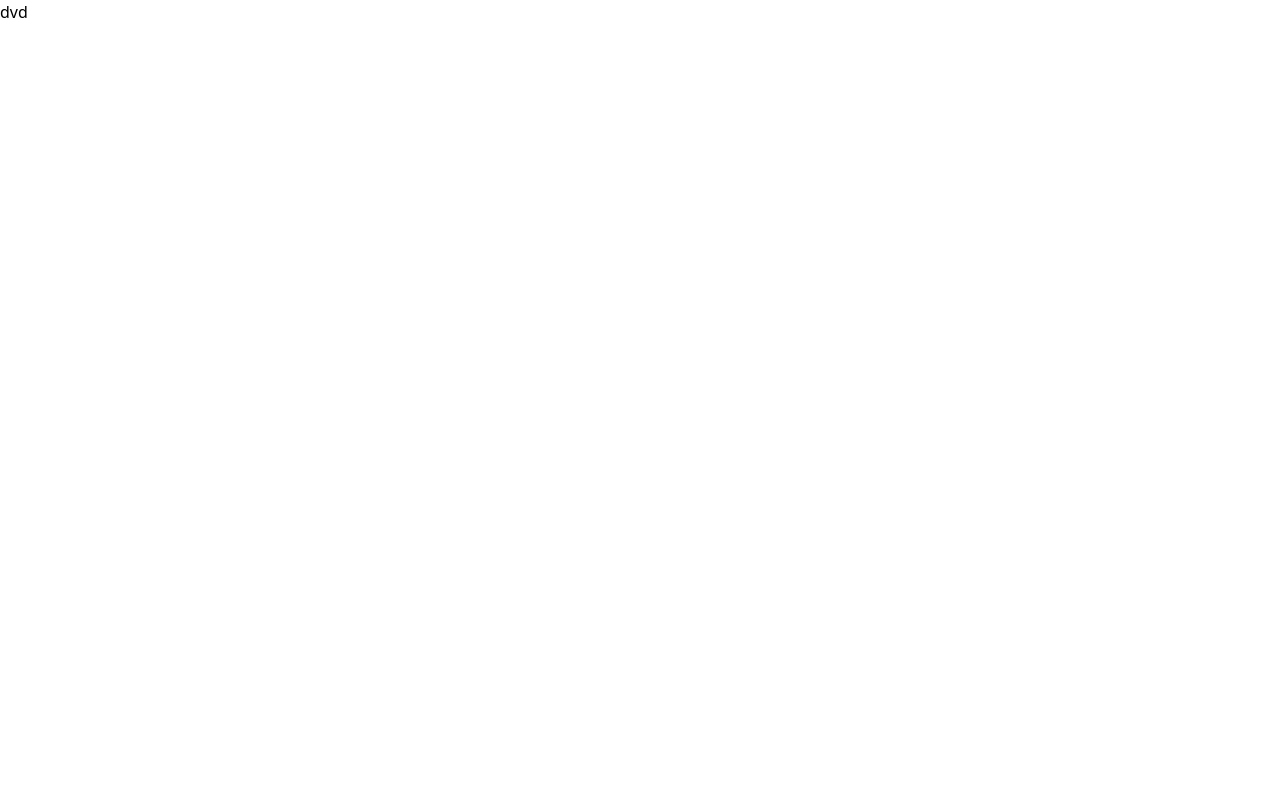
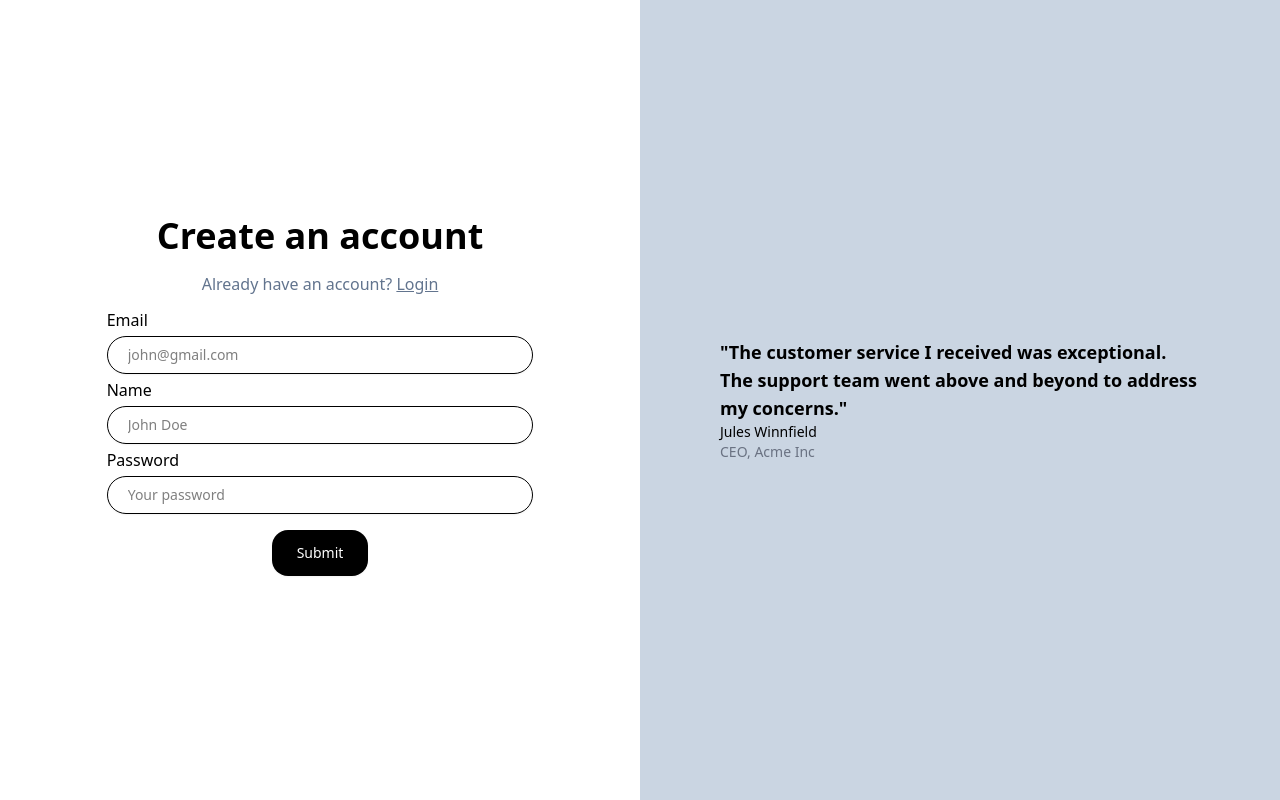
Before and after one commit to VarunThisSide/inkwell, a React app in the folder frontend/: page /signup in a window 1280 px wide. Built offline with nearby package versions, Linux system fonts and the light colour scheme; the HTML template or start-up script is replaced by a standard one.

Commit message:
Added signup and signin pages

```diff
--- a/frontend/package.json
+++ b/frontend/package.json
@@ -14,6 +14,7 @@
     "@varunthisside/inkwell-common": "^1.0.3",
     "react": "^19.2.0",
     "react-dom": "^19.2.0",
+    "react-hook-form": "^7.69.0",
     "react-router-dom": "^7.11.0"
   },
   "devDependencies": {
--- /dev/null
+++ b/frontend/src/components/CreateAccount.tsx
@@ -0,0 +1,44 @@
+import { Link } from "react-router-dom"
+import { useForm } from 'react-hook-form'
+import type { SubmitHandler } from "react-hook-form"
+import type { SignupInput } from "@varunthisside/inkwell-common"
+
+export const CreateAccount = () => {
+  const {
+  register,
+  handleSubmit,
+  } = useForm<SignupInput>()
+
+  const onSubmit : SubmitHandler<SignupInput>=(data)=>{
+    console.log(data)
+  }
+
+  return (
+    <div className="flex flex-col justify-center items-center md:w-[50vw]">
+      <div className="text-4xl my-2 font-bold">
+        Create an account
+      </div>
+      <div className="text-slate-500 my-2">
+        Already have an account? <Link to='/signin' className="underline">Login</Link>
+      </div>
+
+      <form onSubmit={handleSubmit(onSubmit)} className="w-2/3">
+        <div className="my-1">
+          Email
+        </div>
+        <input {...register('email')} placeholder="john@gmail.com" className="inline rounded-full bg-neutral-secondary-medium border border-default-medium text-heading text-sm focus:ring-brand focus:border-brand w-full px-5 py-2 shadow-xs"/>
+        <div className="my-1">
+          Name
+        </div>
+        <input {...register('name')} placeholder="John Doe" className="inline rounded-full bg-neutral-secondary-medium border border-default-medium text-heading text-sm focus:ring-brand focus:border-brand w-full px-5 py-2 shadow-xs"/>
+        <div className="my-1">
+          Password
+        </div>
+        <input {...register('password')} type="password" placeholder="Your password" className="inline rounded-full bg-neutral-secondary-medium border border-default-medium text-heading text-sm focus:ring-brand focus:border-brand w-full px-5 py-2 shadow-xs"/>
+        <div className="flex justify-center items-center">
+          <input type="submit" value={"Submit"} className="text-white bg-black my-4 box-border border border-transparent hover:bg-gray-800 focus:ring-4 focus:ring-neutral-tertiary shadow-xs font-medium leading-5 rounded-2xl px-6 text-sm py-3 focus:outline-none cursor-pointer"/>
+        </div>
+      </form>
+    </div>
+  )
+}
--- /dev/null
+++ b/frontend/src/components/Quote.tsx
@@ -0,0 +1,17 @@
+export const Quote=()=>{
+  return(
+    <div className="h-screen w-[50vw] md:visible hidden p-20 bg-slate-300 md:flex flex-col justify-center items-center">
+      <div className="">
+        <div className="font-bold text-lg">
+          "The customer service I received was exceptional. The support team went above and beyond to address my concerns."
+        </div>
+        <div className="text-sm">
+          Jules Winnfield
+        </div>
+        <div className="text-gray-500 text-sm">
+          CEO, Acme Inc
+        </div>
+      </div>
+    </div>
+  )
+}
--- /dev/null
+++ b/frontend/src/components/SigninAccount.tsx
@@ -0,0 +1,40 @@
+import { Link } from "react-router-dom"
+import { useForm } from 'react-hook-form'
+import type { SubmitHandler } from "react-hook-form"
+import type { SigninInput } from "@varunthisside/inkwell-common"
+
+export const SigninAccount = () => {
+  const {
+  register,
+  handleSubmit,
+  } = useForm<SigninInput>()
+
+  const onSubmit : SubmitHandler<SigninInput>=(data)=>{
+    console.log(data)
+  }
+
+  return (
+    <div className="flex flex-col justify-center items-center md:w-[50vw]">
+      <div className="text-4xl my-2 font-bold">
+        Sign in to your account
+      </div>
+      <div className="text-slate-500 my-2">
+        Don't have an account? <Link to='/signup' className="underline">Signup</Link>
+      </div>
+
+      <form onSubmit={handleSubmit(onSubmit)} className="w-2/3">
+        <div className="my-1">
+          Email
+        </div>
+        <input {...register('email')} placeholder="john@gmail.com" className="inline rounded-full bg-neutral-secondary-medium border border-default-medium text-heading text-sm focus:ring-brand focus:border-brand w-full px-5 py-2 shadow-xs"/>
+        <div className="my-1">
+          Password
+        </div>
+        <input {...register('password')} type="password" placeholder="Your password" className="inline rounded-full bg-neutral-secondary-medium border border-default-medium text-heading text-sm focus:ring-brand focus:border-brand w-full px-5 py-2 shadow-xs"/>
+        <div className="flex justify-center items-center">
+          <input type="submit" value={"Submit"} className="text-white bg-black my-4 box-border border border-transparent hover:bg-gray-800 focus:ring-4 focus:ring-neutral-tertiary shadow-xs font-medium leading-5 rounded-2xl px-6 text-sm py-3 focus:outline-none cursor-pointer"/>
+        </div>
+      </form>
+    </div>
+  )
+}
--- a/frontend/src/pages/Signin.tsx
+++ b/frontend/src/pages/Signin.tsx
@@ -1,9 +1,13 @@
+import { SigninAccount } from '../components/SigninAccount'
+import { Quote } from "../components/Quote"
+
 function Signin() {
-  return (
-    <>
-      dvd
-    </>
-  )
+   return (
+      <div className="flex justify-center items-center h-screen w-screen">
+        <SigninAccount/>
+        <Quote/>
+      </div>
+   )
 }
 
 export default Signin
--- a/frontend/src/pages/Signup.tsx
+++ b/frontend/src/pages/Signup.tsx
@@ -1,8 +1,12 @@
+import { CreateAccount } from "../components/CreateAccount"
+import { Quote } from "../components/Quote"
+
 function Signup() {
    return (
-      <>
-         dvd
-      </>
+      <div className="flex justify-center items-center h-screen w-screen">
+         <CreateAccount/>
+         <Quote/>
+      </div>
    )
 }
 
```
Also changed, not shown: 1 other file (tests, documents, lock files or other folders).
